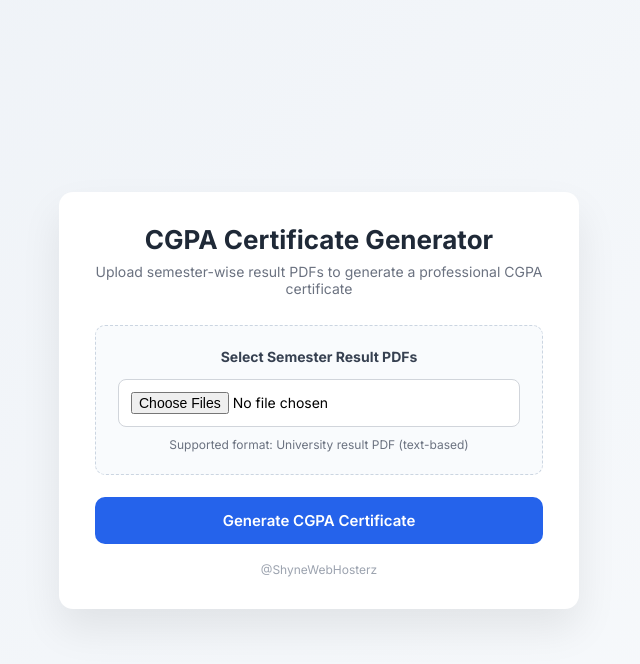
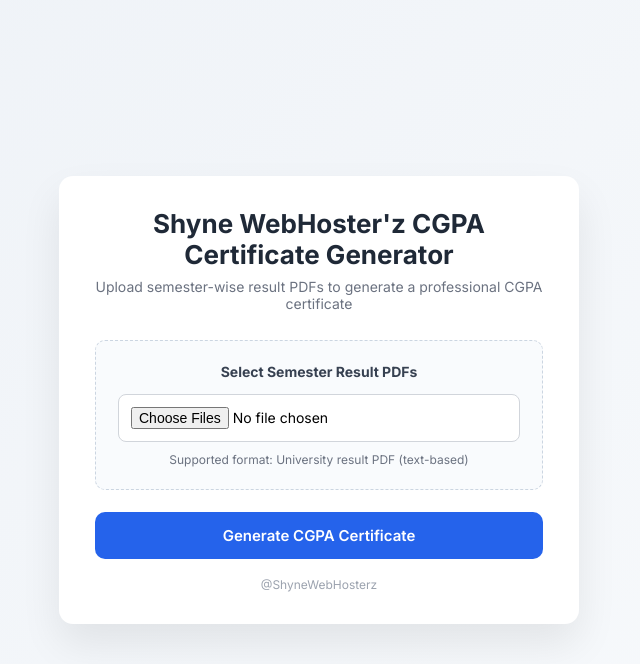
Before and after one commit to shagyeeen/cgpa-shyne, a Flask app: page / in a window 1280 px wide. Shown: the top 664 px of the page, without its empty margins (321-961 px from the left). Run offline with Flask 3, Linux system fonts and the light colour scheme.

Commit message:
Updated UI in index.html

```diff
--- a/templates/index.html
+++ b/templates/index.html
@@ -121,7 +121,7 @@
 <body>
 
   <div class="container">
-    <div class="title">CGPA Certificate Generator</div>
+    <div class="title">Shyne WebHoster'z CGPA Certificate Generator</div>
     <div class="subtitle">
       Upload semester-wise result PDFs to generate a professional CGPA certificate
     </div>
```
